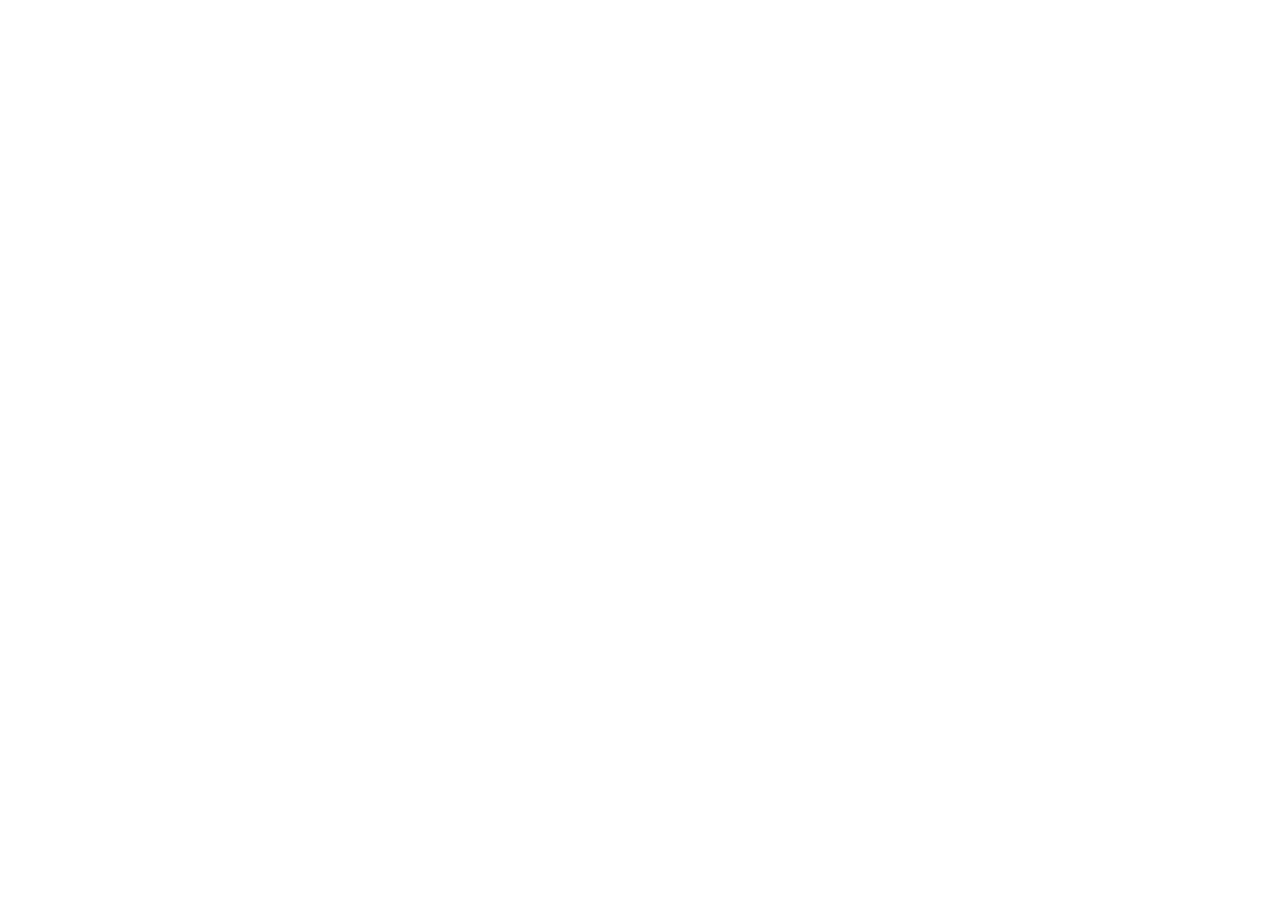
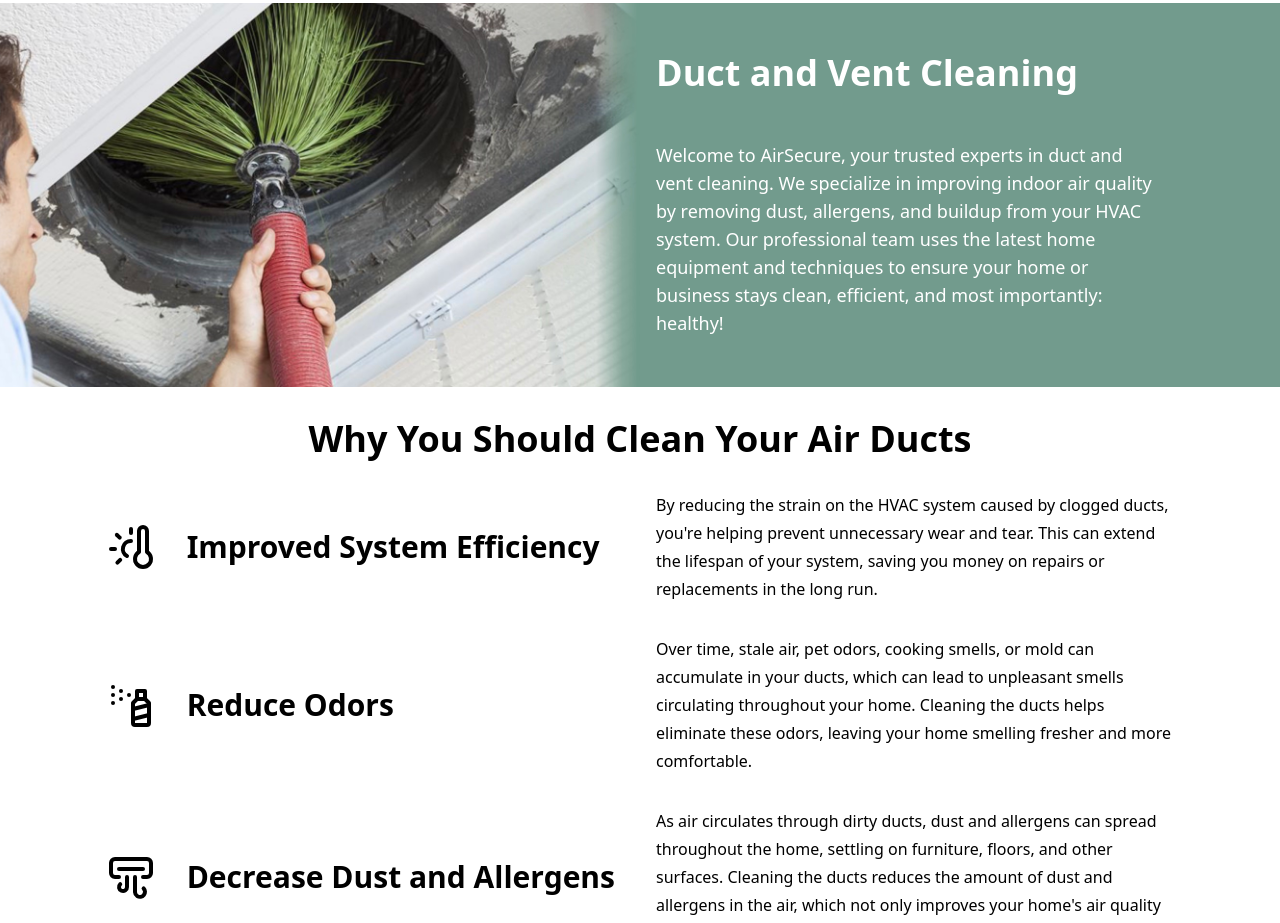
Before and after one commit to taylorfinelli/airsecure-frontend, a React (Vite) app in the folder airsecure-frontend/: page / in a window 1280 px wide. Shown: the part 69-992 px from the top of the page. Before the commit the page ends 800 px from the top, so only its background shows below. Built offline with nearby package versions, Linux system fonts and the light colour scheme.

Commit message:
hero section at top, the 'why' section

```diff
--- a/airsecure-frontend/src/App.tsx
+++ b/airsecure-frontend/src/App.tsx
@@ -1,10 +1,12 @@
 // import { BrowserRouter as Router, Route, Routes } from "react-router-dom";
 import NavBar from "./components/navbar";
+import Home from "./pages/home";
 
 export default function App() {
   return (
     <main className="flex flex-col items-center">
       <NavBar />
+      <Home />
       {/* <Router>
         <NavBar />
         <div className="pt-16">
--- a/airsecure-frontend/src/components/logo/index.tsx
+++ b/airsecure-frontend/src/components/logo/index.tsx
@@ -1,3 +1,3 @@
 export default function Logo() {
-  return <img src="/assets/Logo.png" className="object-contain w-36" />;
+  return <img src="/assets/Logo.png" className="object-contain w-32" />;
 }
--- a/airsecure-frontend/src/components/navbar/components/MobileDropdown.tsx
+++ b/airsecure-frontend/src/components/navbar/components/MobileDropdown.tsx
@@ -10,7 +10,7 @@
   };
 
   return (
-    <div className="relative md:hidden">
+    <div className="relative md:hidden z-10">
       {/* Hamburger Icon */}
       <button
         className="flex flex-col justify-center items-center space-y-1.5 w-8 h-8 rounded-sm bg-blue-primary"
--- a/airsecure-frontend/src/components/navbar/index.tsx
+++ b/airsecure-frontend/src/components/navbar/index.tsx
@@ -6,7 +6,7 @@
 
 export default function NavBar() {
   return (
-    <div className="flex flex-row pt-2 h-16 w-full px-6 md:px-0 md:w-5/6 max-w-screen-2xl items-center justify-between">
+    <div className="flex flex-row pt-2 mb-2 h-16 w-full px-6 md:px-0 md:w-5/6 max-w-screen-2xl items-center justify-between">
       <Logo />
 
       {/* For desktop view */}
--- a/airsecure-frontend/src/index.css
+++ b/airsecure-frontend/src/index.css
@@ -20,13 +20,11 @@
   }
 
   h1 {
-    @apply scroll-m-20 text-4xl font-bold tracking-tight lg:text-5xl;
-    font-family: 'Raleway', sans-serif;
+    @apply scroll-m-20 text-4xl font-semibold tracking-tight lg:text-5xl;
   }
 
   h2 {
     @apply scroll-m-20 text-3xl font-medium tracking-tight first:mt-0;
-    font-family: 'Raleway', sans-serif;
   }
 
   h3 {
--- /dev/null
+++ b/airsecure-frontend/src/pages/home/hero/index.tsx
@@ -0,0 +1,31 @@
+export default function Hero() {
+  return (
+    <div className="flex items-center justify-center">
+      <div className="h-96 w-full bg-blue-primary flex flex-row">
+        <div className="lg:w-1/2 h-full lg:block w-full overflow-hidden">
+          <img
+            src="/assets/cleaner.jpg"
+            className="object-cover object-right w-full h-full lg:opacity-100 opacity-15"
+          />
+        </div>
+        <div className="lg:w-1/2 h-full hidden"></div>
+      </div>
+      <div className="absolute flex justify-center">
+        <div className="flex flex-row w-5/6 justify-center">
+          <div className="w-1/2 h-full lg:block hidden"></div>
+          <div className="lg:w-1/2 w-full h-full p-4">
+            <p className="text-white md:text-4xl font-semibold lg:text-left text-center text-2xl">
+              Duct and Vent Cleaning
+            </p>
+            <p className="text-white lg:text-lg pt-12 text-justify md:text-left">
+              Welcome to AirSecure, your trusted experts in duct and vent cleaning. We specialize in
+              improving indoor air quality by removing dust, allergens, and buildup from your HVAC
+              system. Our professional team uses the latest home equipment and techniques to ensure
+              your home or business stays clean, efficient, and most importantly: healthy!
+            </p>
+          </div>
+        </div>
+      </div>
+    </div>
+  );
+}
--- /dev/null
+++ b/airsecure-frontend/src/pages/home/index.tsx
@@ -0,0 +1,11 @@
+import Hero from "./hero";
+import Why from "./why";
+
+export default function Home() {
+  return (
+    <div className="w-full">
+      <Hero />
+      <Why />
+    </div>
+  );
+}
--- /dev/null
+++ b/airsecure-frontend/src/pages/home/why/index.tsx
@@ -0,0 +1,59 @@
+import Schedule from "@/components/schedule";
+import { AirVent, SprayCan, ThermometerSunIcon } from "lucide-react";
+
+export default function Why() {
+  return (
+    <div className="flex flex-col items-center py-8">
+      <div className="flex flex-col w-5/6 gap-y-8 mb-8">
+        <p className="md:text-4xl font-semibold text-center text-2xl">
+          Why You Should Clean Your Air Ducts
+        </p>
+
+        <div className="flex flex-col lg:flex-row gap-x-8 gap-y-4">
+          <div className="flex lg:w-1/2 w-full items-center gap-x-8 lg:justify-start justify-center">
+            <ThermometerSunIcon className="h-12 w-12" />
+            <p className="md:text-3xl font-semibold text-xl">Improved System Efficiency</p>
+          </div>
+          <div className="lg:w-1/2 w-full">
+            <p className="text-justify md:text-left">
+              By reducing the strain on the HVAC system caused by clogged ducts, you're helping
+              prevent unnecessary wear and tear. This can extend the lifespan of your system, saving
+              you money on repairs or replacements in the long run.
+            </p>
+          </div>
+        </div>
+
+        <div className="flex flex-col lg:flex-row gap-x-8 gap-y-4">
+          <div className="flex lg:w-1/2 w-full items-center gap-x-8 lg:justify-start justify-center">
+            <SprayCan className="h-12 w-12" />
+            <p className="md:text-3xl font-semibold text-xl">Reduce Odors</p>
+          </div>
+          <div className="lg:w-1/2 w-full">
+            <p className="text-justify md:text-left">
+              Over time, stale air, pet odors, cooking smells, or mold can accumulate in your ducts,
+              which can lead to unpleasant smells circulating throughout your home. Cleaning the
+              ducts helps eliminate these odors, leaving your home smelling fresher and more
+              comfortable.
+            </p>
+          </div>
+        </div>
+
+        <div className="flex flex-col lg:flex-row gap-x-8 gap-y-4">
+          <div className="flex lg:w-1/2 w-full items-center gap-x-8 lg:justify-start justify-center">
+            <AirVent className="h-12 w-12" />
+            <p className="md:text-3xl font-semibold text-xl">Decrease Dust and Allergens</p>
+          </div>
+          <div className="lg:w-1/2 w-full">
+            <p className="text-justify md:text-left">
+              As air circulates through dirty ducts, dust and allergens can spread throughout the
+              home, settling on furniture, floors, and other surfaces. Cleaning the ducts reduces
+              the amount of dust and allergens in the air, which not only improves your home's air
+              quality but also means you'll spend less time dusting and cleaning overall.
+            </p>
+          </div>
+        </div>
+      </div>
+      <Schedule />
+    </div>
+  );
+}
--- a/airsecure-frontend/tsconfig.app.json
+++ b/airsecure-frontend/tsconfig.app.json
@@ -27,5 +27,5 @@
       ]
     }
   },
-  "include": ["src"]
+  "include": ["src", "public"]
 }
```
Also changed, not shown: airsecure-frontend/public/assets/cleaner.jpg (added).
